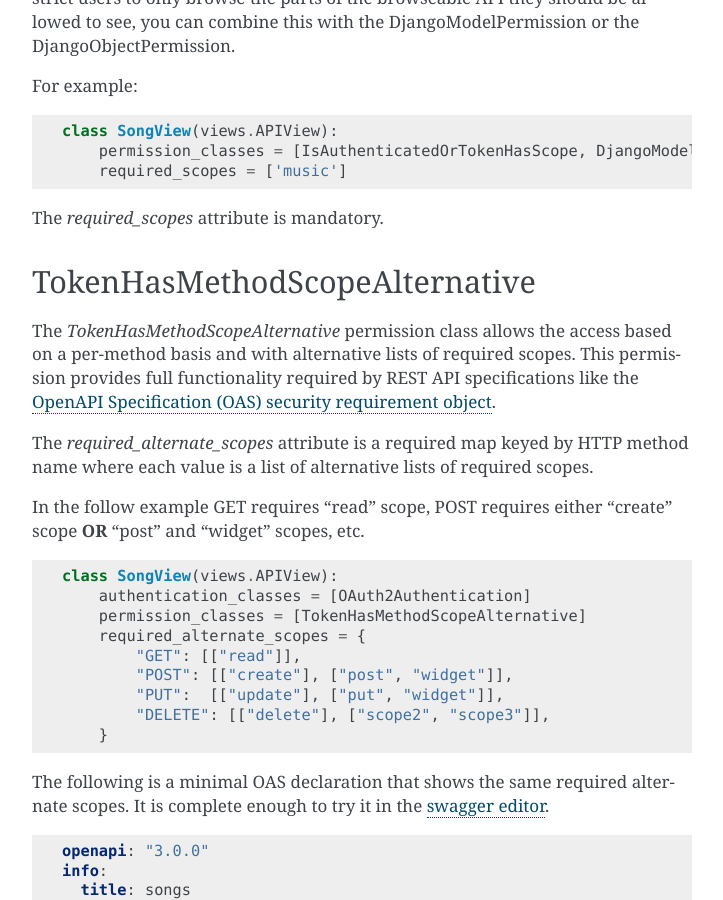
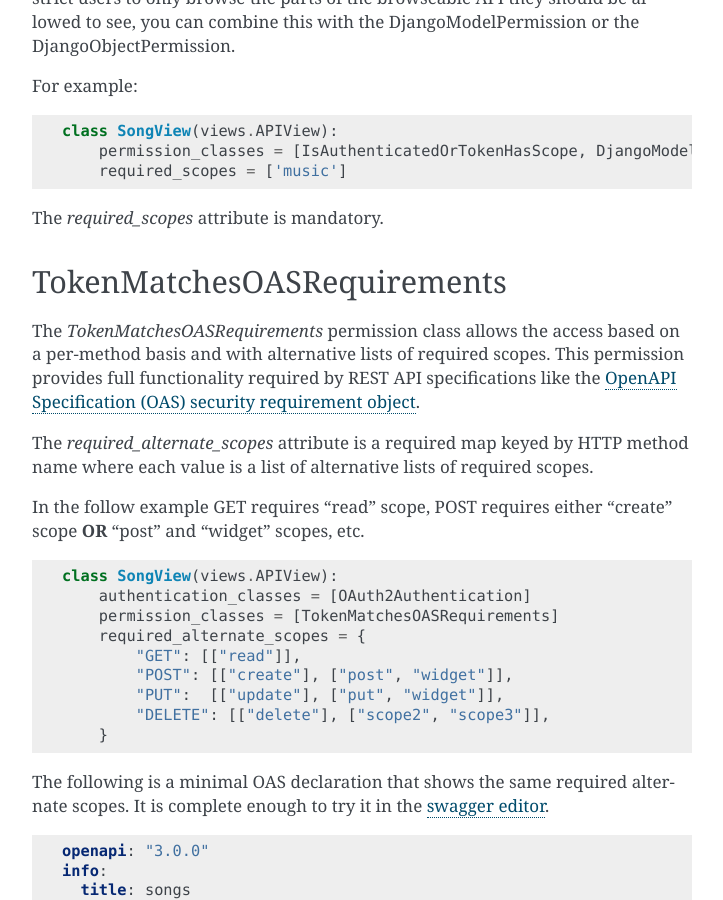
Before and after one commit to sheriffwoody0922/oauth-python-django, a Sphinx documentation site: the page built from docs/rest-framework/permissions.rst, in a window 1280 px wide and 900 px high, scrolled down 1862 px. Shown: the whole window, without its empty margins (388-1111 px from the left). Built offline with Sphinx 7.4.7, drawn with Linux system fonts in a browser that asks for light colours; some of the changed text lies outside the part shown.

Commit message:
Rename TokenHasMethodScopeAlternative to TokenMatchesOASRequirements

```diff
--- a/docs/rest-framework/permissions.rst
+++ b/docs/rest-framework/permissions.rst
@@ -84,10 +84,10 @@ For example:
 The `required_scopes` attribute is mandatory.
 
 
-TokenHasMethodScopeAlternative
+TokenMatchesOASRequirements
 ------------------------------
 
-The `TokenHasMethodScopeAlternative` permission class allows the access based on a per-method basis
+The `TokenMatchesOASRequirements` permission class allows the access based on a per-method basis
 and with alternative lists of required scopes. This permission provides full functionality
 required by REST API specifications like the
 `OpenAPI Specification (OAS) security requirement object <https://github.com/OAI/OpenAPI-Specification/blob/master/versions/3.0.0.md#securityRequirementObject>`_.
@@ -102,7 +102,7 @@ etc.
 
     class SongView(views.APIView):
         authentication_classes = [OAuth2Authentication]
-        permission_classes = [TokenHasMethodScopeAlternative]
+        permission_classes = [TokenMatchesOASRequirements]
         required_alternate_scopes = {
             "GET": [["read"]],
             "POST": [["create"], ["post", "widget"]],
```
Also changed, not shown: CHANGELOG.md (+1 -1 lines), 3 other files.
